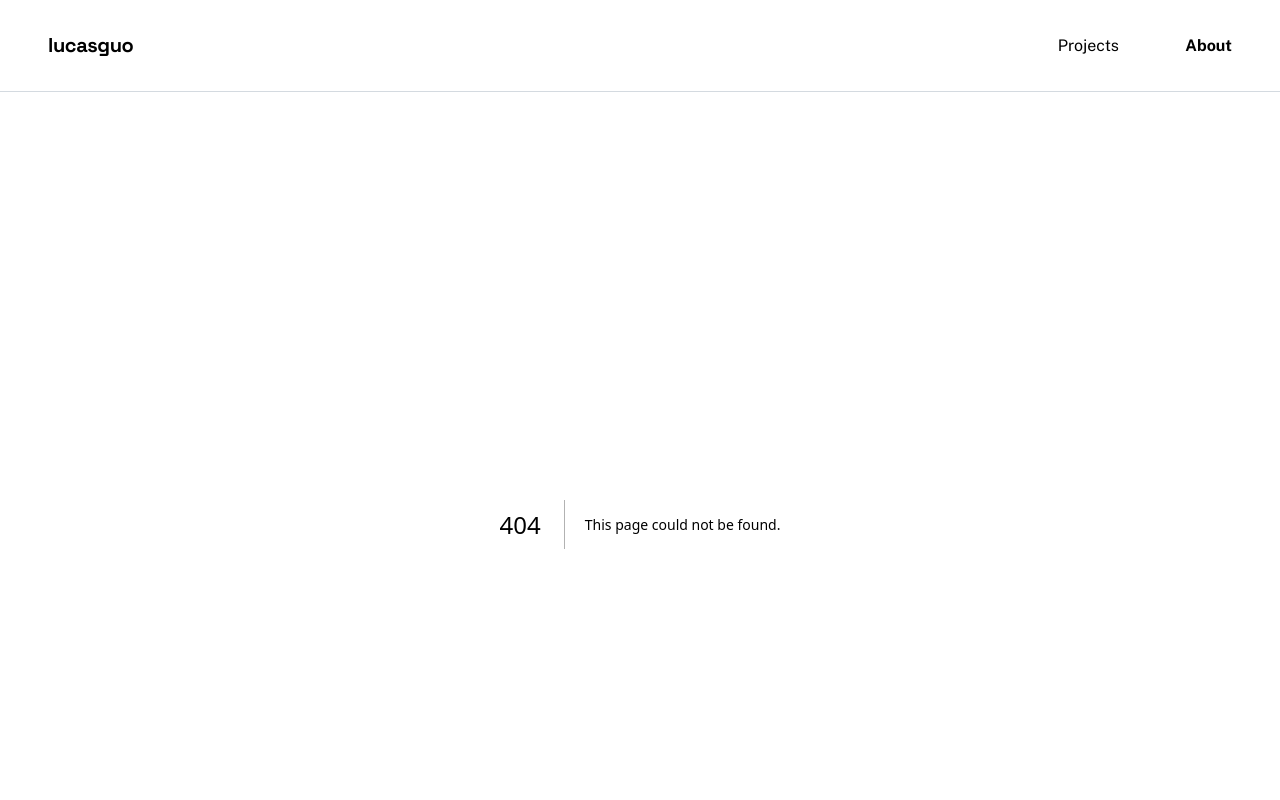
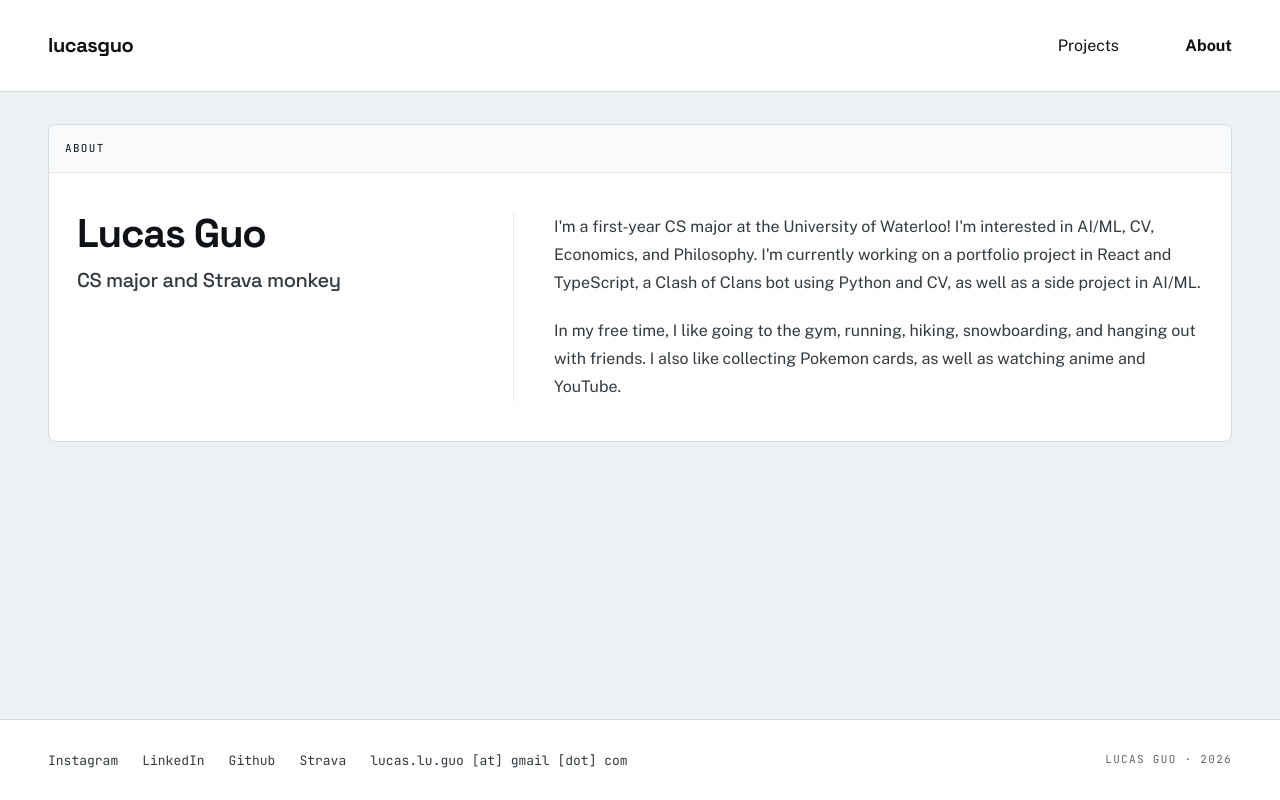
Before and after one commit to lucas-guo-2008/portfolio, a Next.js app: page /about in a window 1280 px wide. Before the commit this address had no page. Shown: the top 800 px of the page. Built offline with nearby package versions, Linux system fonts and the light colour scheme.

Commit message:
Edit base layout and add About page; update Card and Footer components' styling

```diff
--- /dev/null
+++ b/app/about/page.tsx
@@ -0,0 +1,28 @@
+import Card from '@/components/Card';
+
+export const metadata = {
+  title: "About me"
+}
+
+export default function AboutPage() {
+  return (
+    <Card header="about">
+      <div className="flex flex-col md:flex-row gap-5 md:gap-14 py-2 md:px-3 md:py-6">
+        <div className="flex flex-col gap-2 md:gap-3 md:w-95 md:shrink-0">
+          <h1 className="text-title md:text-display font-display font-bold">Lucas Guo</h1>
+          <p className="text-heading font-display font-medium text-text-secondary">
+            CS major and Strava monkey
+          </p>
+        </div>
+        <div className="flex flex-col gap-5 max-w-reading min-w-0 text-body text-text-secondary border-t md:border-t-0 md:border-l border-border-subtle pt-5 md:pt-0 md:pl-10">
+          <p>
+            {"I'm a first-year CS major at the University of Waterloo! I'm interested in AI/ML, CV, Economics, and Philosophy. I'm currently working on a portfolio project in React and TypeScript, a Clash of Clans bot using Python and CV, as well as a side project in AI/ML."}
+          </p>
+          <p>
+            {"In my free time, I like going to the gym, running, hiking, snowboarding, and hanging out with friends. I also like collecting Pokemon cards, as well as watching anime and YouTube."}
+          </p>
+        </div>
+      </div>
+    </Card>
+  );
+}
--- a/app/layout.tsx
+++ b/app/layout.tsx
@@ -9,7 +9,10 @@ const sans    = Public_Sans({ subsets: ["latin"], variable: "--font-public-sans"
 const mono    = JetBrains_Mono({ subsets: ["latin"], weight: ["400", "500"], variable: "--font-jetbrains-mono" });
 
 export const metadata = {
-  title: 'Lucas\' portfolio',
+  title: {
+    default: 'Lucas\' portfolio',
+    template: '%s | Lucas\' portfolio',
+  },
   description: 'All about me and my projects :D'
 }
 
--- a/components/Card.tsx
+++ b/components/Card.tsx
@@ -9,7 +9,7 @@ export default function Card({header, children}:CardProps) {
     return (
         <div className="bg-surface border border-border rounded-lg overflow-hidden">
             {header &&
-            <div className="p-4 bg-surface-muted border-b border-border-subtle">
+            <div className="p-4 bg-surface-muted font-mono text-label uppercase tracking-label border-b border-border-subtle">
                 {header}
             </div>}
             <div className="p-4">{children}</div>
--- a/components/Footer.tsx
+++ b/components/Footer.tsx
@@ -3,10 +3,17 @@ import SocialLink from "./SocialLink";
 
 export default function Footer() {
     return (
-        <footer className="w-full mx-auto max-w-page px-5 md:px-12">
-            <div className="flex flex-col md:flex-row justify-between items-start md:items-center gap-x-4 gap-y-2 border-t border-border py-8">
-                <ul className="flex flex-wrap gap-4 md:gap-10">
-                    {socials.map(link => <li key={link.href}><SocialLink href={link.href} variant='muted'>{link.label}</SocialLink></li>)}
+        // mt adds to <main>'s bottom padding: 12 + 36 = 48px at 390, 32 + 40 = 72px at md
+        <footer className="mt-9 md:mt-10 bg-surface border-t border-border">
+            <div className="w-full mx-auto max-w-page px-5 md:px-12 py-5 md:py-7 flex flex-col md:flex-row justify-between md:items-center gap-3">
+                <ul className="grid grid-cols-2 gap-x-4 md:flex md:flex-wrap md:gap-6">
+                    {socials.map(link => (
+                        <li key={link.label} className="py-3 md:py-0 last:col-span-2">
+                            {link.href
+                                ? <SocialLink href={link.href} variant='muted'>{link.label}</SocialLink>
+                                : <span className="text-caption font-mono text-text-secondary border-b border-transparent">{link.label}</span>}
+                        </li>
+                    ))}
                 </ul>
                 <div className="text-label font-mono tracking-label uppercase text-text-muted">Lucas Guo · 2026</div>
             </div>
--- a/components/SocialLink.tsx
+++ b/components/SocialLink.tsx
@@ -7,8 +7,8 @@ interface SocialLinkProps {
 }
 
 const socialLinkStyles: Record<'accent' | 'muted', string> = {
-    'accent': 'text-accent border-accent-border hover:text-accent-strong hover:border-accent-strong',
-    'muted': 'text-text-muted border-transparent hover:border-text-muted',
+    'accent': 'text-body-sm text-accent border-accent-border hover:text-accent-strong hover:border-accent-strong',
+    'muted': 'text-caption text-text-secondary border-transparent hover:border-text-secondary',
 }
 
 export default function SocialLink({ href, children, variant='accent' }:SocialLinkProps) {
@@ -17,7 +17,7 @@ export default function SocialLink({ href, children, variant='accent' }:SocialLi
       href={href}
       target={href.startsWith('mailto:') ? undefined : '_blank'}
       rel={href.startsWith('mailto:') ? undefined : 'noopener noreferrer'}
-      className={`text-body-sm font-mono border-b focus-visible:outline-2 focus-visible:outline-accent focus-visible:outline-offset-2 ${socialLinkStyles[variant]}`}
+      className={`font-mono border-b focus-visible:outline-2 focus-visible:outline-accent focus-visible:outline-offset-2 ${socialLinkStyles[variant]}`}
       >
       {children}
     </a>
--- a/lib/socials.ts
+++ b/lib/socials.ts
@@ -1,5 +1,5 @@
 export type Social = {
-    href: string;
+    href?: string;   // no href renders as plain text (the email, so it isn't a mailto)
     label: string;
 };
 
@@ -8,5 +8,5 @@ export const socials: Social[] = [
     {href: "https://www.linkedin.com/in/lucas-guo/", label: "LinkedIn"},
     {href: "https://github.com/lucas-guo-2008", label: "Github"},
     {href: "https://www.strava.com/athletes/145385726", label: "Strava"},
-    {href: "mailto:lucas.lu.guo@gmail.com", label: "lucas.lu.guo [ at ] gmail [ dot ] com"}
+    {label: "lucas.lu.guo [at] gmail [dot] com"}
 ]
```
